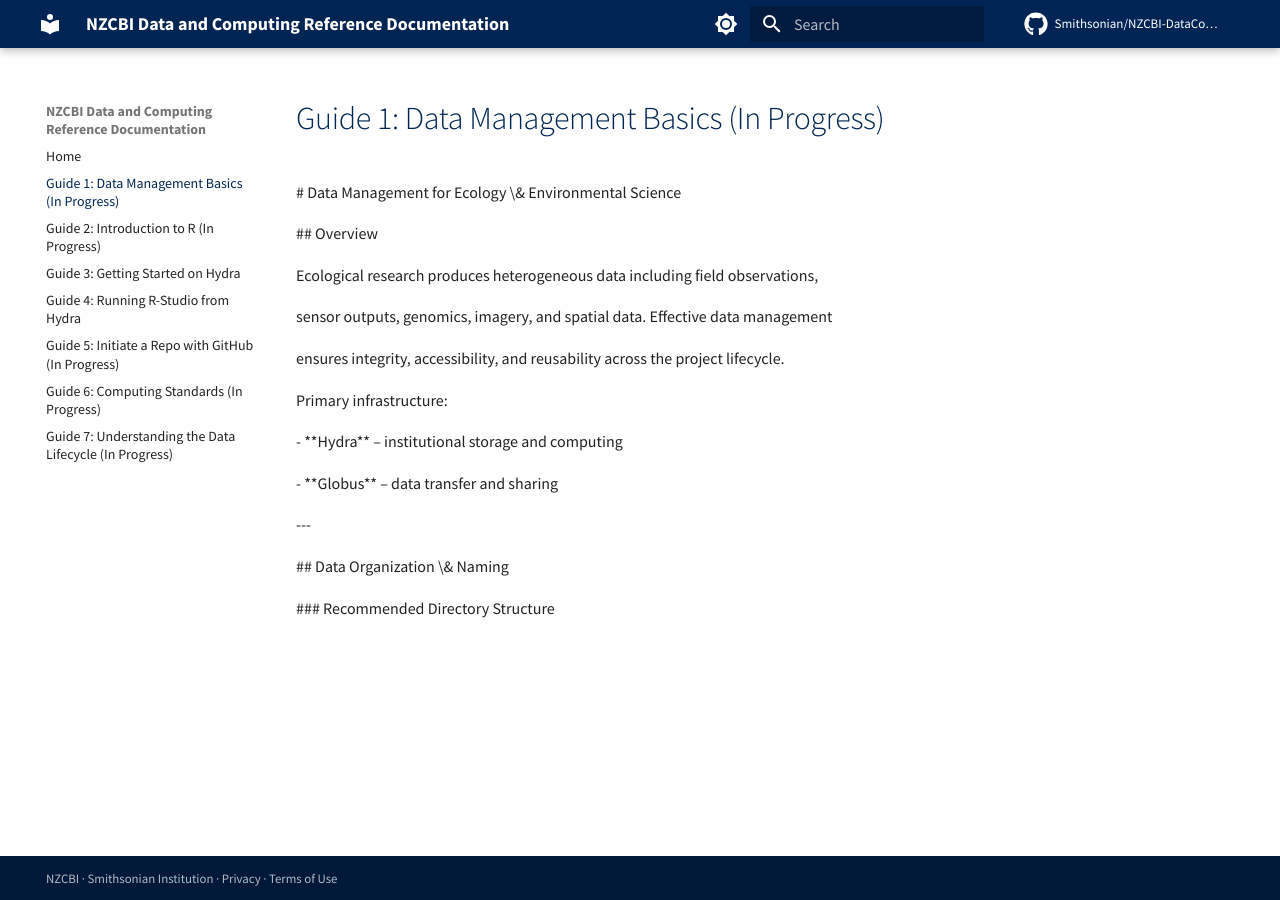
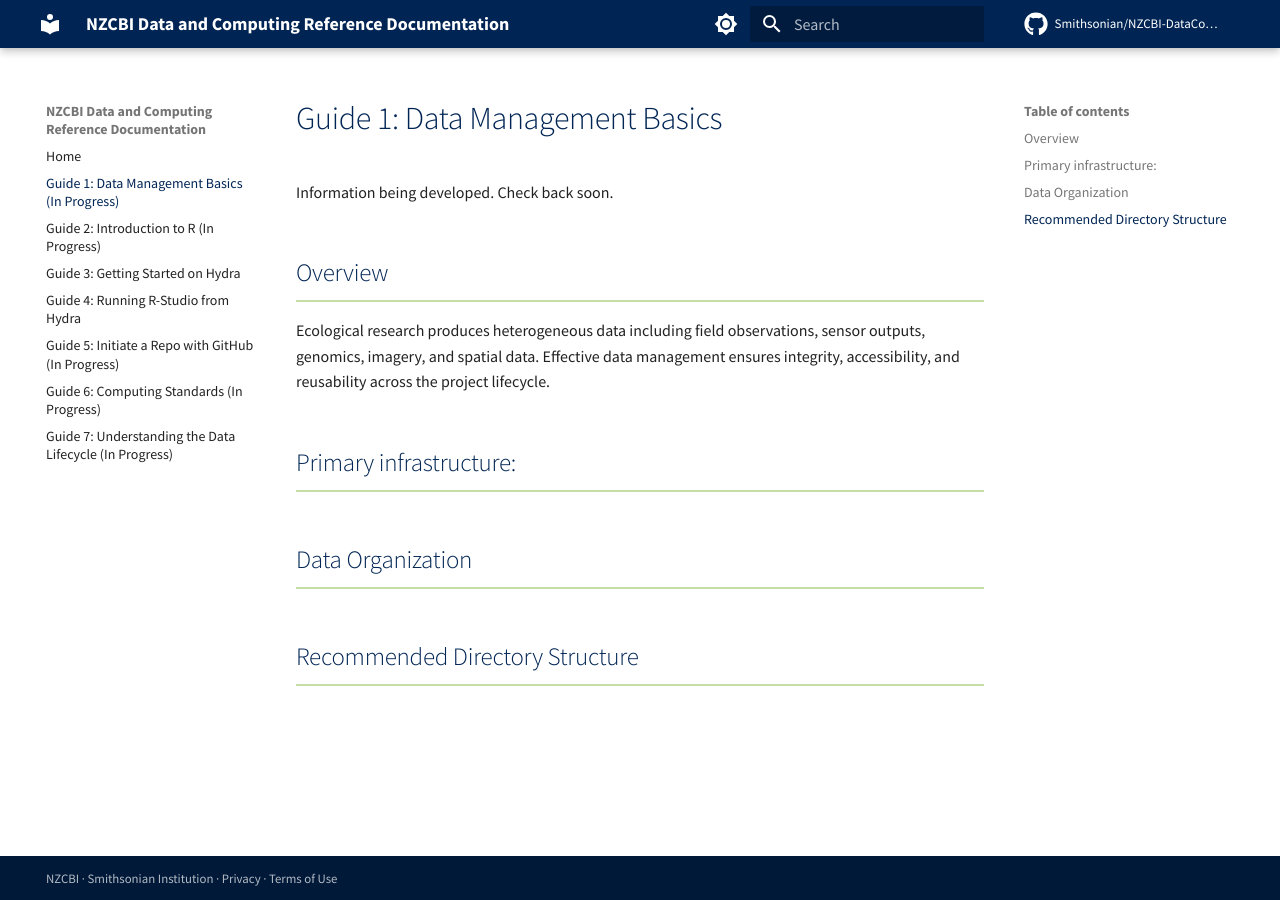
Before and after one commit to Smithsonian/NZCBI-DataComputingDocs, an MkDocs documentation site: the page built from docs/data-management.md, in a window 1280 px wide. Built offline with MkDocs 1.6.1 and Material for MkDocs 9.7.7, drawn with Linux system fonts in a browser that asks for light colours; comment, search, counter and statistics services are not loaded.

Commit message:
Structure

```diff
--- a/docs/data-management.md
+++ b/docs/data-management.md
@@ -1,31 +1,14 @@
-\# Data Management for Ecology \& Environmental Science
+# Guide 1: Data Management Basics
+
+Information being developed.  Check back soon.
 
 
+## Overview
 
-\## Overview
+Ecological research produces heterogeneous data including field observations, sensor outputs, genomics, imagery, and spatial data. Effective data management ensures integrity, accessibility, and reusability across the project lifecycle.
 
-Ecological research produces heterogeneous data including field observations,
+## Primary infrastructure:
 
-sensor outputs, genomics, imagery, and spatial data. Effective data management
+## Data Organization
 
-ensures integrity, accessibility, and reusability across the project lifecycle.
-
-
-
-Primary infrastructure:
-
-\- \*\*Hydra\*\* – institutional storage and computing
-
-\- \*\*Globus\*\* – data transfer and sharing
-
-
-
-\---
-
-
-
-\## Data Organization \& Naming
-
-
-
-\### Recommended Directory Structure
+## Recommended Directory Structure
```
Also changed, not shown: docs/RStudio-Hydra.md (+1 -1 lines).
